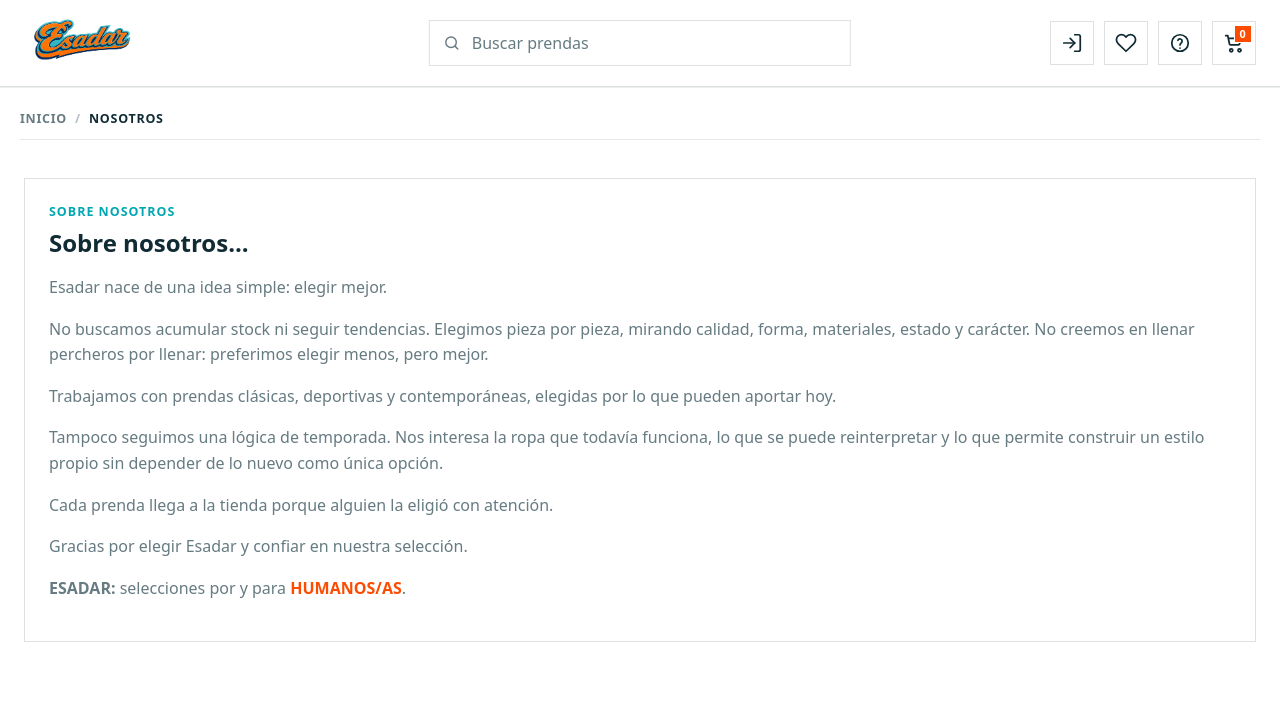
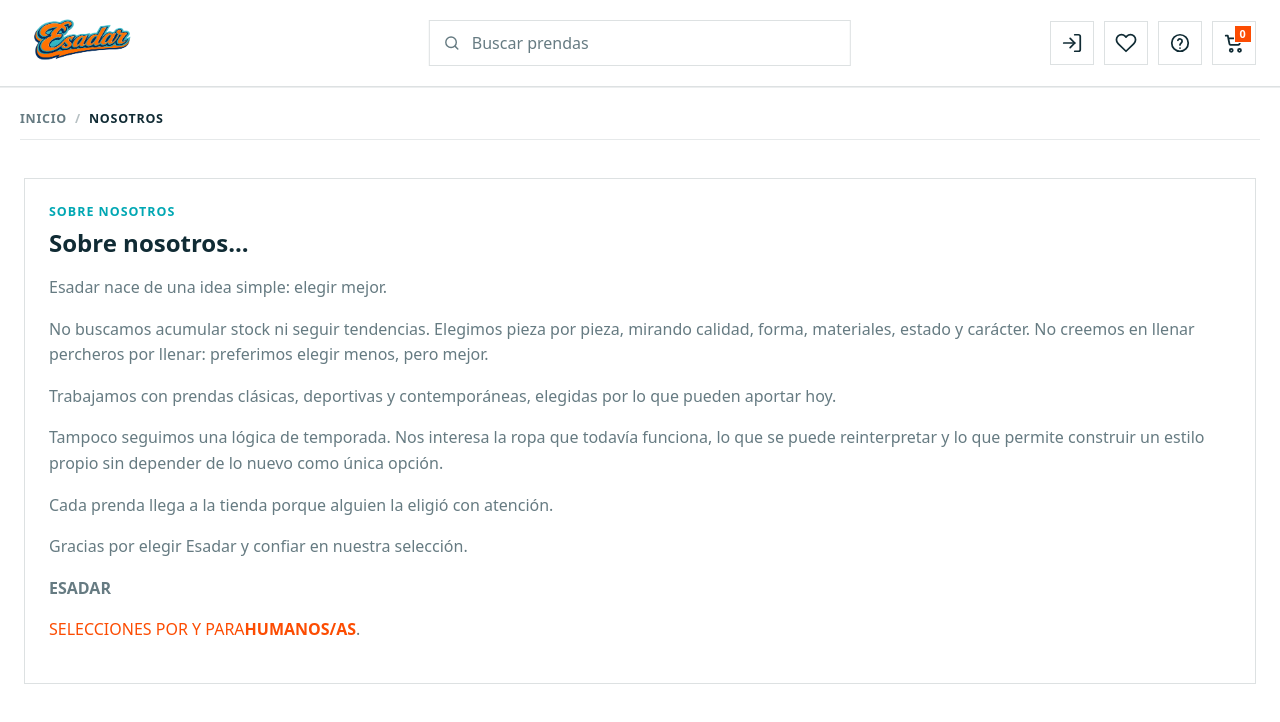
Before and after one commit to feifo13/ESADAR, a React (Vite) app in the folder frontend/: page /about in a window 1280 px wide. Shown: the top 722 px of the page. Built offline with nearby package versions, Linux system fonts and the light colour scheme; no server answers.

Commit message:
EDITA LA FIRMA DE SOBRE NOSOTOS

```diff
--- a/frontend/src/pages/AboutPage.jsx
+++ b/frontend/src/pages/AboutPage.jsx
@@ -56,8 +56,10 @@ export default function AboutPage() {
           <p>Gracias por elegir Esadar y confiar en nuestra selección.</p>
 
           <p>
-            <strong>ESADAR: </strong>
-            selecciones por y para{" "}
+            <strong>ESADAR </strong>
+          </p>
+          <p>
+            <span className="checkbox-row-accent">SELECCIONES POR Y PARA</span>
             <strong className="checkbox-row-accent">HUMANOS/AS</strong>.
           </p>
         </div>
```
